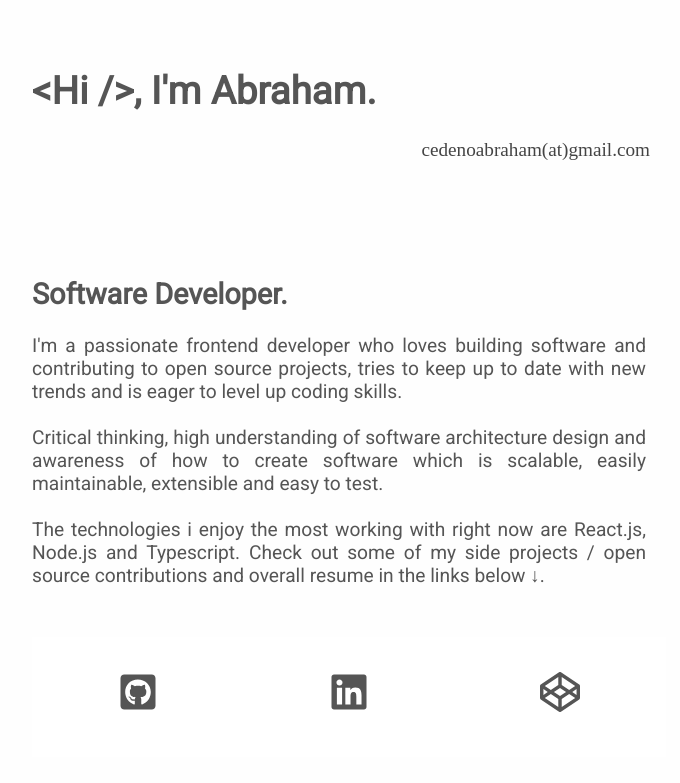
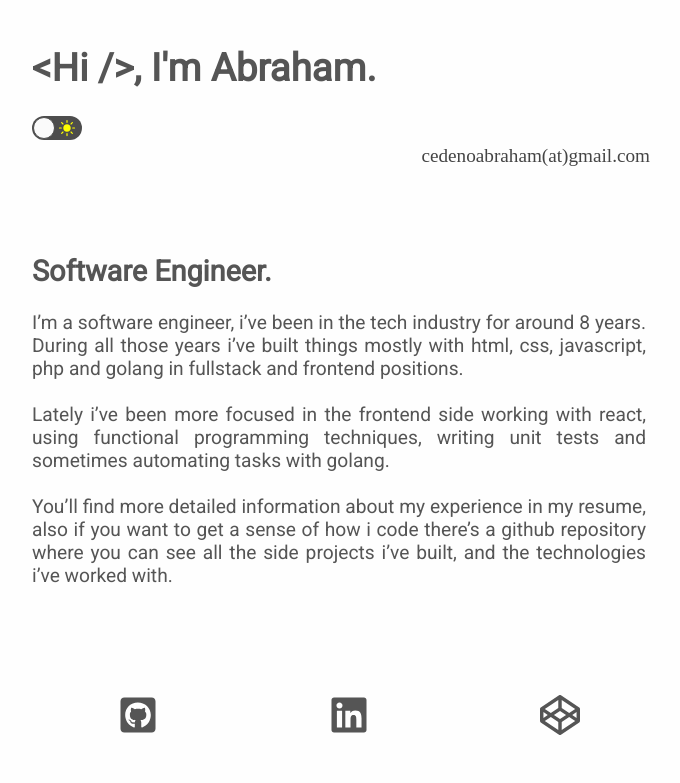
Before and after one commit to eiberham/abra.io, a Gatsby site: page / in a window 1280 px wide. Shown: the whole page, without its empty margins (291-971 px from the left). Built offline with nearby package versions, Linux system fonts and the light colour scheme; Gatsby itself is replaced by a stand-in of ours; a web font is replaced by a local one.

Commit message:
dark mode

```diff
--- a/gatsby-config.js
+++ b/gatsby-config.js
@@ -9,6 +9,7 @@ module.exports = {
   plugins: [
     `gatsby-plugin-sass`,
     `gatsby-plugin-react-helmet`,
+    `gatsby-plugin-dark-mode`,
     {
       resolve: 'gatsby-plugin-html-attributes',
       options: {
--- a/package.json
+++ b/package.json
@@ -16,6 +16,7 @@
   "dependencies": {
     "@emotion/core": "^10.0.22",
     "gatsby": "^2.17.11",
+    "gatsby-plugin-dark-mode": "^1.1.2",
     "gatsby-plugin-google-analytics": "^2.1.28",
     "gatsby-plugin-html-attributes": "^1.0.5",
     "gatsby-plugin-manifest": "^2.4.14",
@@ -26,7 +27,8 @@
     "react": "^16.11.0",
     "react-dom": "^16.11.0",
     "react-helmet": "^5.2.1",
-    "react-icons": "^3.8.0"
+    "react-icons": "^3.8.0",
+    "react-toggle": "^4.1.1"
   },
   "devDependencies": {
     "prettier": "^1.19.1"
--- a/src/components/footer/styles.scss
+++ b/src/components/footer/styles.scss
@@ -1,5 +1,5 @@
 .footer {
-    background: white;
+    background: inherit;
     align-self: flex-end;
     display: flex;
     grid-area: foot;
@@ -13,7 +13,7 @@
         align-items: center;
         font-size: 2.5rem;
         a {
-            color: #555;
+            color: inherit;
         }
     }
 }
--- a/src/components/header/index.js
+++ b/src/components/header/index.js
@@ -1,11 +1,36 @@
 import React from 'react';
 import './styles.scss';
 
+import Toggle from 'react-toggle';
+import { IoIosSunny, IoIosMoon } from "react-icons/io";
+
+import { ThemeToggler } from 'gatsby-plugin-dark-mode';
+
+
+import 'react-toggle/style.css';
+
 const Header = () => {
+    /* const [dark, setDark] = useState(false);
+    const onToggleChange = useCallback(()=> {
+        toggleTheme(dark ? 'dark' : 'light')
+    }, [dark]) */
     return (
         <header className="header">
             <div>
                 <h1>{'<Hi />'}, I'm Abraham.</h1>
+                <ThemeToggler>
+                    {({theme, toggleTheme}) => (
+                        <Toggle
+                            defaultChecked={theme === 'dark'}
+                            className='dark-mode'
+                            icons={{
+                            unchecked: <IoIosSunny color={'yellow'} size={20} />,
+                            checked: <IoIosMoon color={'yellow'} size={20} />,
+                            }}
+                            onChange={ e => toggleTheme(e.target.checked ? 'dark' : 'light')}
+                        />
+                    )}
+                </ThemeToggler>
                 <span className="mail">
                     <a arial-label="email" href="mailto:cedenoabraham@gmail.com">cedenoabraham(at)gmail.com</a>
                 </span>
--- a/src/components/header/styles.scss
+++ b/src/components/header/styles.scss
@@ -1,6 +1,20 @@
 .header {
     grid-area: head;
     grid-column: 1 / -1;
+
+    .react-toggle-track-check {
+        top: -10px;
+        left: 5px;
+    }
+    .react-toggle-track-x {
+        top: -10px;
+        right: 15px;
+    }
+    .dark-mode.react-toggle--checked .react-toggle-track,
+    .dark-mode.react-toggle--checked:hover:not(.react-toggle--disabled) .react-toggle-track,
+    .dark-mode.react-toggle--checked .react-toggle-track:hover {
+        background-color: black
+    }
     .mail {
         display: flex;
         justify-content: flex-end;
--- a/src/components/layout/index.js
+++ b/src/components/layout/index.js
@@ -25,6 +25,12 @@ const Layout = ({children}) => {
                     align-items: center;
                     min-height: 100vh;
                     font-family: 'Roboto', sans-serif;
+                    color: #555;
+                }
+                body.dark {
+                    -webkit-font-smoothing: antialiased;
+                    background: #282c35 !important;
+                    color: #e4d0a0 !important;
                 }
                 * {
                     box-sizing: border-box;
--- a/src/components/layout/styles.scss
+++ b/src/components/layout/styles.scss
@@ -1,5 +1,5 @@
 .container {
-    background: #fefefe;
+    background: inherit;
     width: 100%;
     max-width: 650px;
     padding: 10px 8px;
@@ -13,6 +13,6 @@
                         "foot foot foot";
     grid-auto-rows: max-content;
     font-size: 1.2rem;
-    color: #555;
+    color: inherit;
     height: max-content;
 }
--- a/src/pages/index.js
+++ b/src/pages/index.js
@@ -4,24 +4,24 @@
 export default () => (
     <Layout>
         <article>
-            <h2>Software Developer.</h2>
+            <h2>Software Engineer.</h2>
             <p>
-                I'm a passionate frontend developer who loves building software and contributing
-                to open source projects, tries to keep up to date with new trends and is eager to
-                level up coding skills.
+                I’m a software engineer, i’ve been in the tech industry for around 8 years. During all
+                those years i’ve built things mostly with html, css, javascript, php and golang in
+                fullstack and frontend positions.
+            </p>
+            <br/>
+            <p>
+                Lately i’ve been more focused in the frontend side working with react, using functional
+                programming techniques, writing unit tests and sometimes automating tasks with golang.
             </p>
             <br />
             <p>
-                Critical thinking, high understanding of software architecture design and awareness
-                of how to create software which is scalable, easily maintainable, extensible and easy
-                to test.
+                You’ll find more detailed information about my experience in my resume, also if you want
+                to get a sense of how i code there’s a github repository where you can see all the side
+                projects i’ve built, and the technologies i’ve worked with.
             </p>
             <br />
-            <p>
-                The technologies i enjoy the most working with right now are React.js, Node.js and
-                Typescript. Check out some of my side projects / open source contributions and
-                overall resume in the links below ↓.
-            </p>
         </article>
     </Layout>
 );
```
Also changed, not shown: 1 other file.
